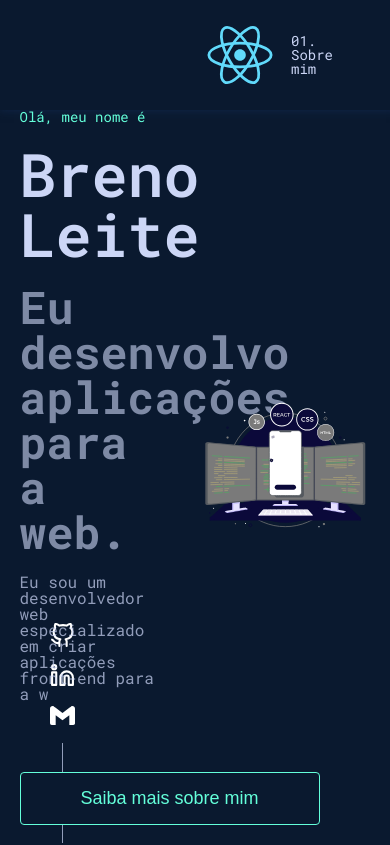
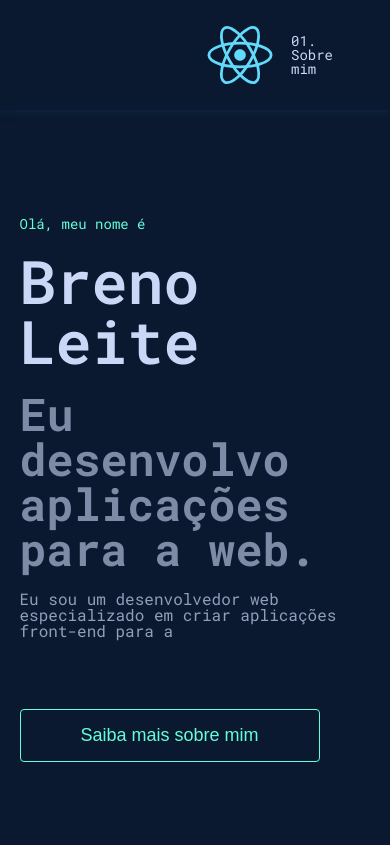
Before and after one commit to brenoleitep/Meu-Portfolio, a React (Vite) app: page / in a window 390 px wide. Shown: the top 845 px of the page. Built offline with nearby package versions, Linux system fonts and the light colour scheme.

Commit message:
Feat: Scroll personalizado e começo de responsividade

```diff
--- a/src/App.jsx
+++ b/src/App.jsx
@@ -2,8 +2,6 @@ import Header from "./components/Header";
 import Introduction from "./components/Introduction";
 import Socials from "./components/Socials";
 import { StyledMain } from "./styles/main";
-import AOS from "aos";
-import "aos/dist/aos.css";
 
 function App() {
   return (
@@ -12,7 +10,6 @@ function App() {
       <Socials />
       <StyledMain>
         <Introduction />
-        <Introduction />
       </StyledMain>
     </div>
   );
--- a/src/components/Header/style.js
+++ b/src/components/Header/style.js
@@ -9,6 +9,10 @@ export const StyledHeader = styled.header`
   top: 0px;
   padding: 15px 200px;
   box-shadow: #10274a -1px 0px 9px 0px;
+
+  /* @media (max-width: 760px) {
+    display: none;
+  } */
 
   ul {
     display: flex;
--- a/src/components/Introduction/style.js
+++ b/src/components/Introduction/style.js
@@ -3,7 +3,9 @@ import styled from "styled-components";
 export const StyledIntroduction = styled.div`
   display: flex;
   flex-direction: column;
+  min-height: 90vh;
   justify-content: center;
+  align-items: center;
   position: relative;
 `;
 
@@ -72,4 +74,8 @@ export const StyledDivisionIntroduction = styled.div`
 
 export const StyledLottieIntroduction = styled.div`
   min-width: 60%;
+
+  @media (max-width: 1080px) {
+    display: none;
+  }
 `;
--- a/src/components/Socials/style.js
+++ b/src/components/Socials/style.js
@@ -4,6 +4,10 @@ export const StyledLine = styled.div`
   border-left: 1px solid #ccd6f6;
   opacity: 70%;
   height: 100px;
+
+  @media (max-width: 760px) {
+    display: none;
+  }
 `;
 
 export const StyledIcons = styled.div`
@@ -25,4 +29,8 @@ export const StyledIcons = styled.div`
       transition: all 0.25s cubic-bezier(0.645, 0.045, 0.355, 1);
     }
   }
+
+  @media (max-width: 760px) {
+    display: none;
+  }
 `;
--- a/src/styles/globalStyles.js
+++ b/src/styles/globalStyles.js
@@ -32,6 +32,27 @@ body {
 	line-height: 1;
 	background-color: #0A192F;
 	color: white;
+
+	height: 100%;
+  overflow-y: auto;
+
+  /* Personalizando o scroll */
+  ::-webkit-scrollbar {
+    width: 8px;
+  }
+
+  ::-webkit-scrollbar-track {
+    background-color: #f1f1f1;
+  }
+
+  ::-webkit-scrollbar-thumb {
+    background-color: #888;
+    border-radius: 5px;
+  }
+
+  ::-webkit-scrollbar-thumb:hover {
+    background-color: #555;
+  }
 }
 ol, ul {
 	list-style: none
```
